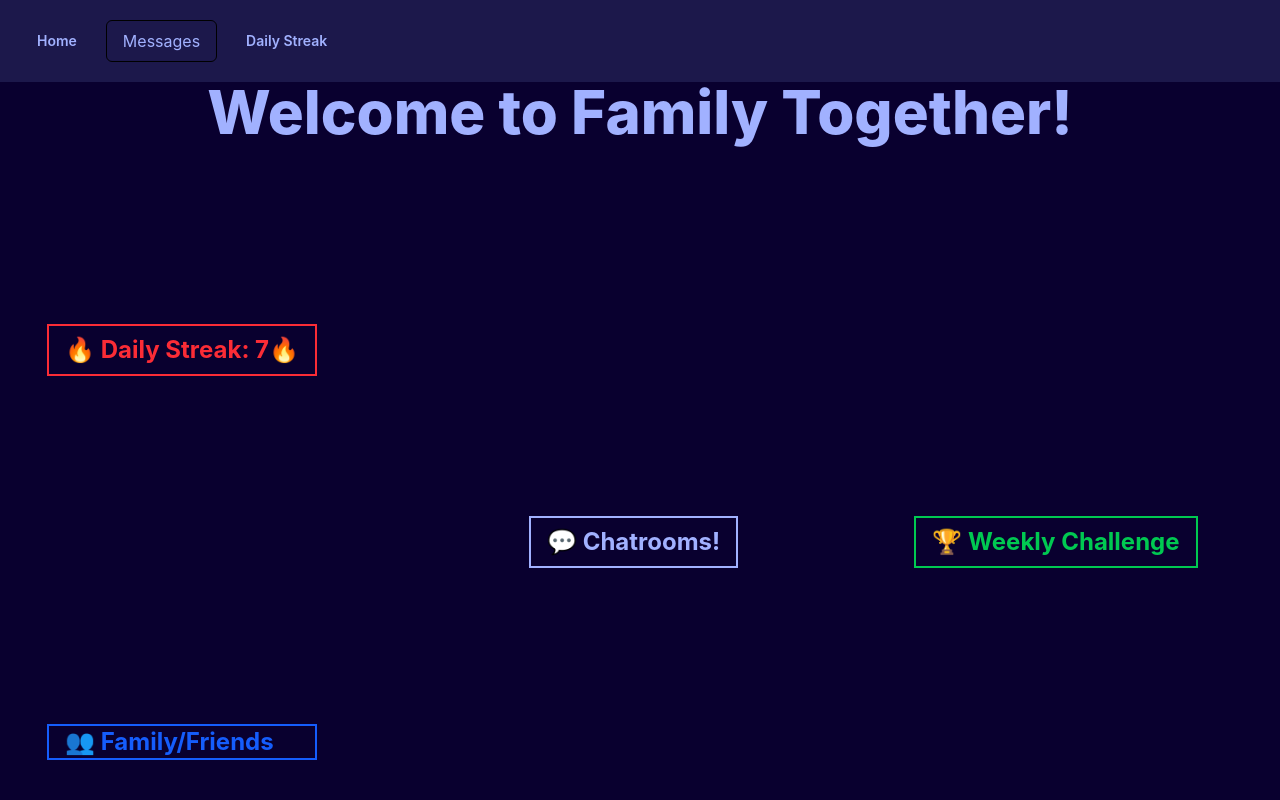
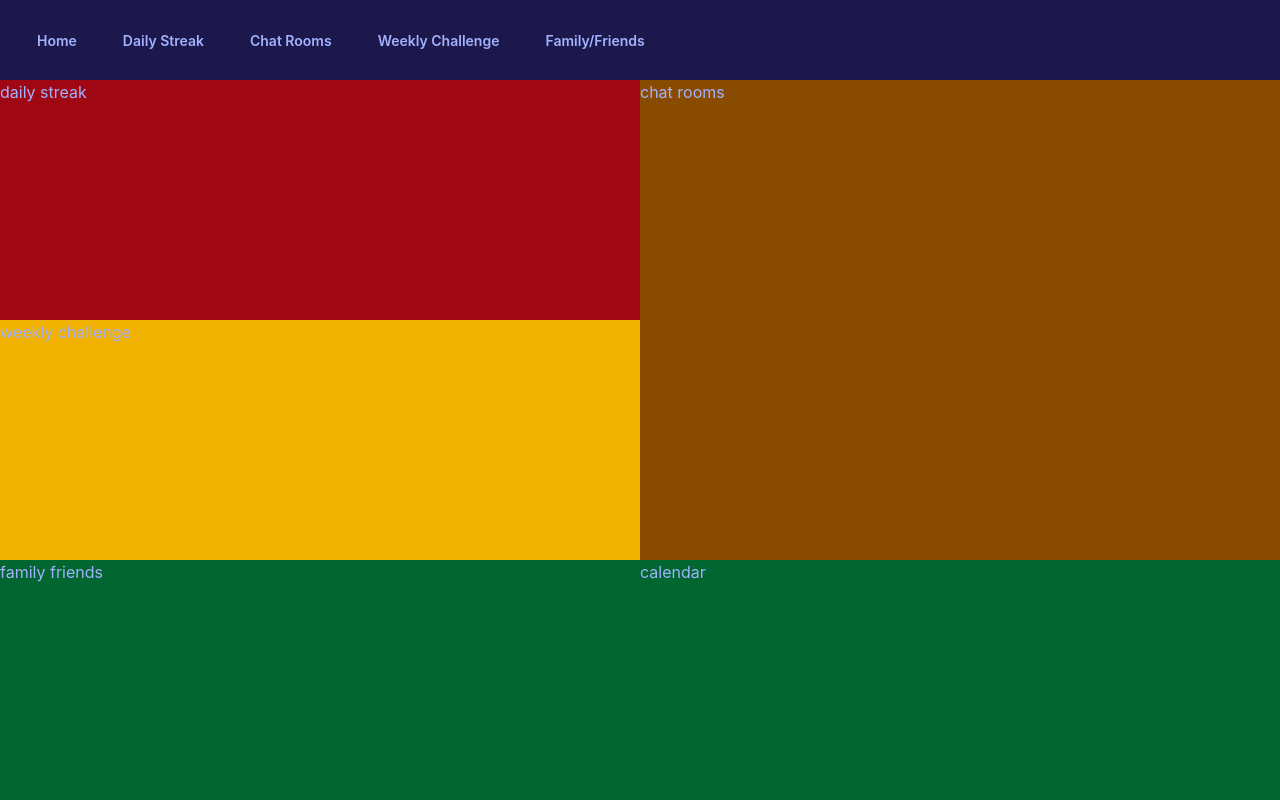
Before and after one commit to kimeric219/cac-2026, a React (Vite) app: page / in a window 1280 px wide. Shown: the top 800 px of the page. Built offline with nearby package versions, Linux system fonts and the light colour scheme.

Commit message:
layout and home update

```diff
--- a/src/Layout.jsx
+++ b/src/Layout.jsx
@@ -1,15 +1,14 @@
-import { useState } from 'react'
-import { Link, Route, Routes } from 'react-router'
-import HomePage from './pages/home'
-import MessagesPage from './pages/messages'
+import { useState } from "react";
+import { Link, Route, Routes } from "react-router";
+import HomePage from "./pages/home";
+import MessagesPage from "./pages/messages";
 
 const ROUTES = [
   { path: "/", element: <HomePage /> },
   { path: "/messages", element: <MessagesPage /> },
-]
+];
 
 export default function Layout() {
-
   return (
     <div className="min-h-screen flex flex-col">
       {/* Header */}
@@ -18,23 +17,30 @@ export default function Layout() {
           <button className="btn btn-ghost">Home</button>
         </Link>
 
-        <Link to="/messages">
-          <button className="border border-black rounded-md px-4 py-2">
-            Messages
-          </button>
-        </Link>
-
         <Link to="/daily_streak">
           <button className="btn btn-ghost">Daily Streak</button>
         </Link>
 
+        <Link to="/daily_streak">
+          <button className="btn btn-ghost">Chat Rooms</button>
+        </Link>
+
+        <Link to="/daily_streak">
+          <button className="btn btn-ghost">Weekly Challenge</button>
+        </Link>
+
+        <Link to="/daily_streak">
+          <button className="btn btn-ghost">Family/Friends</button>
+        </Link>
       </nav>
       {/* Main */}
       <Routes>
-        {ROUTES.map((r) => <Route key={r.path} path={r.path} element={r.element} />)}
+        {ROUTES.map((r) => (
+          <Route key={r.path} path={r.path} element={r.element} />
+        ))}
       </Routes>
       {/* Footer */}
-      <div className="p-5 bg-base-300">Footer</div>
+      {/* <div className="p-5 bg-base-300">Footer</div> */}
     </div>
-  )
+  );
 }
--- a/src/pages/home.jsx
+++ b/src/pages/home.jsx
@@ -1,22 +1,37 @@
+export default function HomePage() {
+  return (
+    <div className="flex-1 flex">
+      <div className="bg-blue-500 w-1/2">
+        <div className="h-1/3 bg-red-800">daily streak</div>
+        <div className="h-1/3 bg-yellow-500">weekly challenge</div>
+        <div className="h-1/3 bg-green-800">family friends</div>
+      </div>
+      <div className="bg-pink-500 w-1/2">
+        <div className="h-2/3 bg-yellow-800">chat rooms</div>
+        <div className="h-1/3 bg-green-800">calendar</div>
+      </div>
+    </div>
+  );
+}
 
-export default function HomePage() {
+// export default function HomePage() {
 
-    return (
-        <div className="">
-            <div className="text-6xl font-extrabold ">Welcome to Family Together!</div>
-            <div className="h-grid">
-                <div className="first"> {/*Far Left (33%)*/}
-                    <div className="flex text-2xl font-bold border-2 border-red px-4 py-2 text-red-500">🔥 Daily Streak: 7🔥</div>
-                    <div className="flex text-2xl font-bold border-2 border-blue px-4 py -2 text-blue-600">👥 Family/Friends</div>
-                </div>
-                <div className="second"> {/*Middle (33%)*/}
-                    <a className="flex text-2xl font-bold border-2 border-cyan px-4 py-2" href="/messages">💬 Chatrooms!</a>
-                </div>
+//     return (
+//         <div className="">
+//             <div className="text-6xl font-extrabold ">Welcome to Family Together!</div>
+//             <div className="h-grid">
+//                 <div className="first"> {/*Far Left (33%)*/}
+//                     <div className="flex text-2xl font-bold border-2 border-red px-4 py-2 text-red-500">🔥 Daily Streak: 7🔥</div>
+//                     <div className="flex text-2xl font-bold border-2 border-blue px-4 py -2 text-blue-600">👥 Family/Friends</div>
+//                 </div>
+//                 <div className="second"> {/*Middle (33%)*/}
+//                     <a className="flex text-2xl font-bold border-2 border-cyan px-4 py-2" href="/messages">💬 Chatrooms!</a>
+//                 </div>
 
-                <div className="third"> {/*Far Right (33%)*/}
-                    <div className="flex border-2 border-green px-4 py-2 text-2xl font-bold text-green-500">🏆 Weekly Challenge</div>
-                </div>
-            </div>
-        </div>
-    );
-}
+//                 <div className="third"> {/*Far Right (33%)*/}
+//                     <div className="flex border-2 border-green px-4 py-2 text-2xl font-bold text-green-500">🏆 Weekly Challenge</div>
+//                 </div>
+//             </div>
+//         </div>
+//     );
+// }
```
